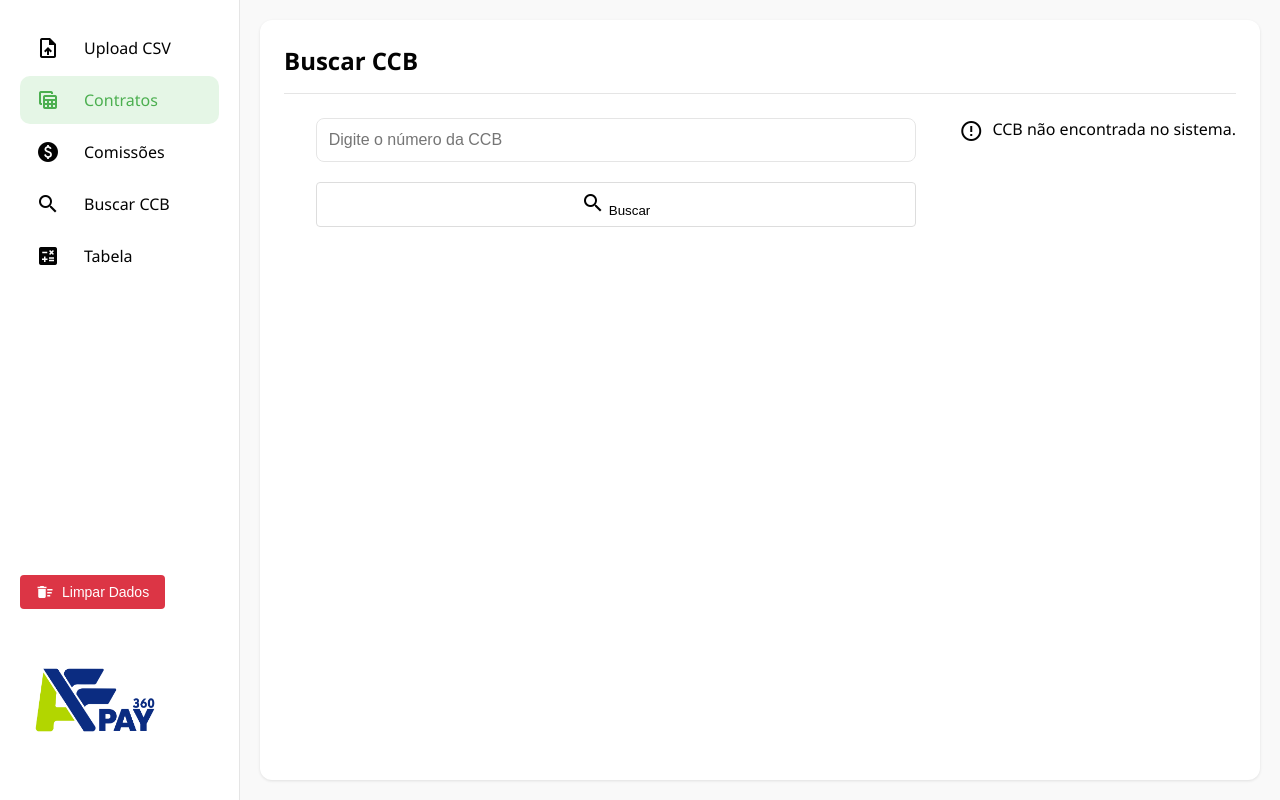
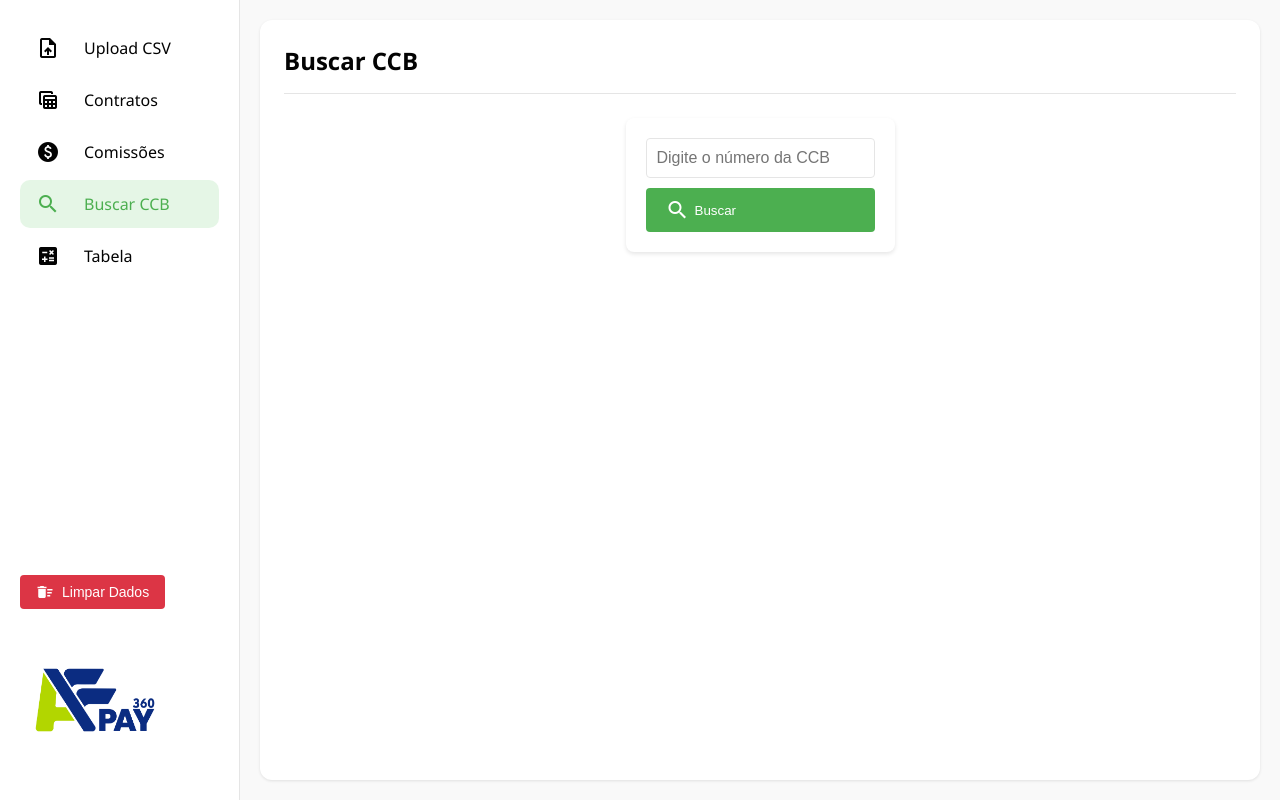
Before and after one commit to rafaavmsilva/Comissoes.af360bank, a Flask app: page /busca in a window 1280 px wide. Run offline with Flask 2, Linux system fonts and the light colour scheme; the visitor is signed in with stand-in values (Sample User, id 1).

Commit message:
Organizando os arquivos

```diff
--- a/templates/base.html
+++ /dev/null
@@ -1,93 +0,0 @@
-<!DOCTYPE html>
-<html lang="pt-BR">
-<head>
-    <meta charset="UTF-8">
-    <meta name="viewport" content="width=device-width, initial-scale=1.0">
-    <title>{% block title %}My Website{% endblock %}</title>
-    <link rel="stylesheet" href="{{ url_for('static', filename='css/styles.css') }}">
-    <link href="https://fonts.googleapis.com/icon?family=Material+Icons" rel="stylesheet">
-    <style>
-        .filters {
-            margin-bottom: 20px;
-            display: flex;
-            gap: 20px;
-            align-items: center;
-        }
-        .filter-group {
-            display: flex;
-            align-items: center;
-            gap: 10px;
-        }
-        select, button {
-            padding: 8px 12px;
-            border: 1px solid #ddd;
-            border-radius: 4px;
-            background-color: white;
-        }
-        .sort-button {
-            display: flex;
-            align-items: center;
-            gap: 5px;
-            cursor: pointer;
-        }
-        .sort-button .material-icons {
-            font-size: 18px;
-        }
-        th {
-            position: relative;
-        }
-        .sort-indicator {
-            font-size: 14px;
-            margin-left: 5px;
-        }
-    </style>
-</head>
-<body>
-    <aside class="sidebar">
-        <nav class="nav">
-            <ul class="nav-list">
-                <li class="nav-item">
-                    <a href="/" class="nav-link">
-                        <span class="material-icons nav-icon">upload_file</span>
-                        <span>Upload CSV</span>
-                    </a>
-                </li>
-                <li class="nav-item">
-                    <a href="/dados" class="nav-link active">
-                        <span class="material-icons nav-icon">table_view</span>
-                        <span>Contratos</span>
-                    </a>
-                </li>
-                <li class="nav-item">
-                    <a href="/comissoes" class="nav-link">
-                        <span class="material-icons nav-icon">paid</span>
-                        <span>Comissões</span>
-                    </a>
-                </li>
-                <li class="nav-item">
-                    <a href="/busca" class="nav-link">
-                        <span class="material-icons nav-icon">search</span>
-                        <span>Buscar CCB</span>
-                    </a>
-                </li>
-                <li class="nav-item">
-                    <a href="/tabela" class="nav-link">
-                        <span class="material-icons nav-icon">calculate</span>
-                        <span>Tabela</span>
-                    </a>
-                </li>
-            </ul>
-        </nav>
-        <div class="logo-container">
-            <button onclick="clearAllData()" class="clear-data-button">
-                <span class="material-icons">delete_sweep</span>
-                Limpar Dados
-            </button>
-            <img src="{{ url_for('static', filename='images/logo.png') }}" alt="Logo">
-        </div>
-    </aside>
-    <main class="main-content">
-        {% block content %}{% endblock %}
-    </main>
-</body>
-</html>
--- a/templates/busca.html
+++ b/templates/busca.html
@@ -1,8 +1,118 @@
-{% extends "base.html" %}
+<!DOCTYPE html>
+<html lang="pt-BR">
+    <head>
+        <meta charset="UTF-8">
+        <meta name="viewport" content="width=device-width, initial-scale=1.0">
+        <title>Buscar CCB</title>
+        <link rel="stylesheet" href="{{ url_for('static', filename='css/styles.css') }}">
+        <link href="https://fonts.googleapis.com/icon?family=Material+Icons" rel="stylesheet">
+        <style>
+            .search-container {
+                max-width: 500px;
+                margin: 0 auto;
+                padding: 20px;
+                background: white;
+                border-radius: 8px;
+                box-shadow: 0 2px 4px rgba(0,0,0,0.1);
+            }
 
-{% block title %}Buscar CCB{% endblock %}
+            .search-form {
+                display: flex;
+                gap: 10px;
+            }
 
-{% block content %}
+            .search-input {
+                flex: 1;
+                padding: 10px;
+                border: 1px solid var(--border-color);
+                border-radius: 4px;
+                font-size: 16px;
+            }
+
+            .search-button {
+                padding: 10px 20px;
+                background-color: var(--primary-color);
+                color: white;
+                border: none;
+                border-radius: 4px;
+                cursor: pointer;
+                display: flex;
+                align-items: center;
+                gap: 5px;
+                transition: background-color 0.3s;
+            }
+
+            .search-button:hover {
+                background-color: #45a049;
+            }
+
+            .error-message {
+                display: none;
+                margin-top: 20px;
+                padding: 15px;
+                background-color: #ffebee;
+                border-left: 4px solid var(--error-color);
+                color: var(--error-color);
+                border-radius: 4px;
+            }
+
+            .error-message.show {
+                display: block;
+                animation: fadeIn 0.3s ease-in-out;
+            }
+
+            @keyframes fadeIn {
+                from { opacity: 0; transform: translateY(-10px); }
+                to { opacity: 1; transform: translateY(0); }
+            }
+        </style>
+    </head>
+<body>
+    <aside class="sidebar">
+        <nav>
+            <ul class="sidebar-nav">
+                <li class="nav-item">
+                    <a href="/" class="nav-link">
+                        <span class="material-icons nav-icon">upload_file</span>
+                        <span>Upload CSV</span>
+                    </a>
+                </li>
+                <li class="nav-item">
+                    <a href="/dados" class="nav-link">
+                        <span class="material-icons nav-icon">table_view</span>
+                        <span>Contratos</span>
+                    </a>
+                </li>
+                <li class="nav-item">
+                    <a href="/comissoes" class="nav-link">
+                        <span class="material-icons nav-icon">paid</span>
+                        <span>Comissões</span>
+                    </a>
+                </li>
+                <li class="nav-item">
+                    <a href="/busca" class="nav-link active">
+                        <span class="material-icons nav-icon">search</span>
+                        <span>Buscar CCB</span>
+                    </a>
+                </li>
+                <li class="nav-item">
+                    <a href="/tabela" class="nav-link">
+                        <span class="material-icons nav-icon">calculate</span>
+                        <span>Tabela</span>
+                    </a>
+                </li>
+            </ul>
+        </nav>
+        <div class="logo-container">
+            <button onclick="clearAllData()" class="clear-data-button">
+                <span class="material-icons">delete_sweep</span>
+                Limpar Dados
+            </button>
+            <img src="{{ url_for('static', filename='images/logo.png') }}" alt="Logo">
+        </div>
+    </aside>
+
+    <main class="main-content">
         <div class="container">
             <h2 class="titulo">Buscar CCB</h2>
 
@@ -28,9 +138,7 @@
                 </div>
             </div>
         </div>
-{% endblock %}
-
-{% block extra_scripts %}
+    </main>
     <script>
         function validateForm() {
             const ccbInput = document.getElementById('ccb').value.trim();
@@ -81,4 +189,5 @@
             }
         }
     </script>
-{% endblock %}
+</body>
+</html>
```
Lines whose indentation alone changed are shown as unchanged.
